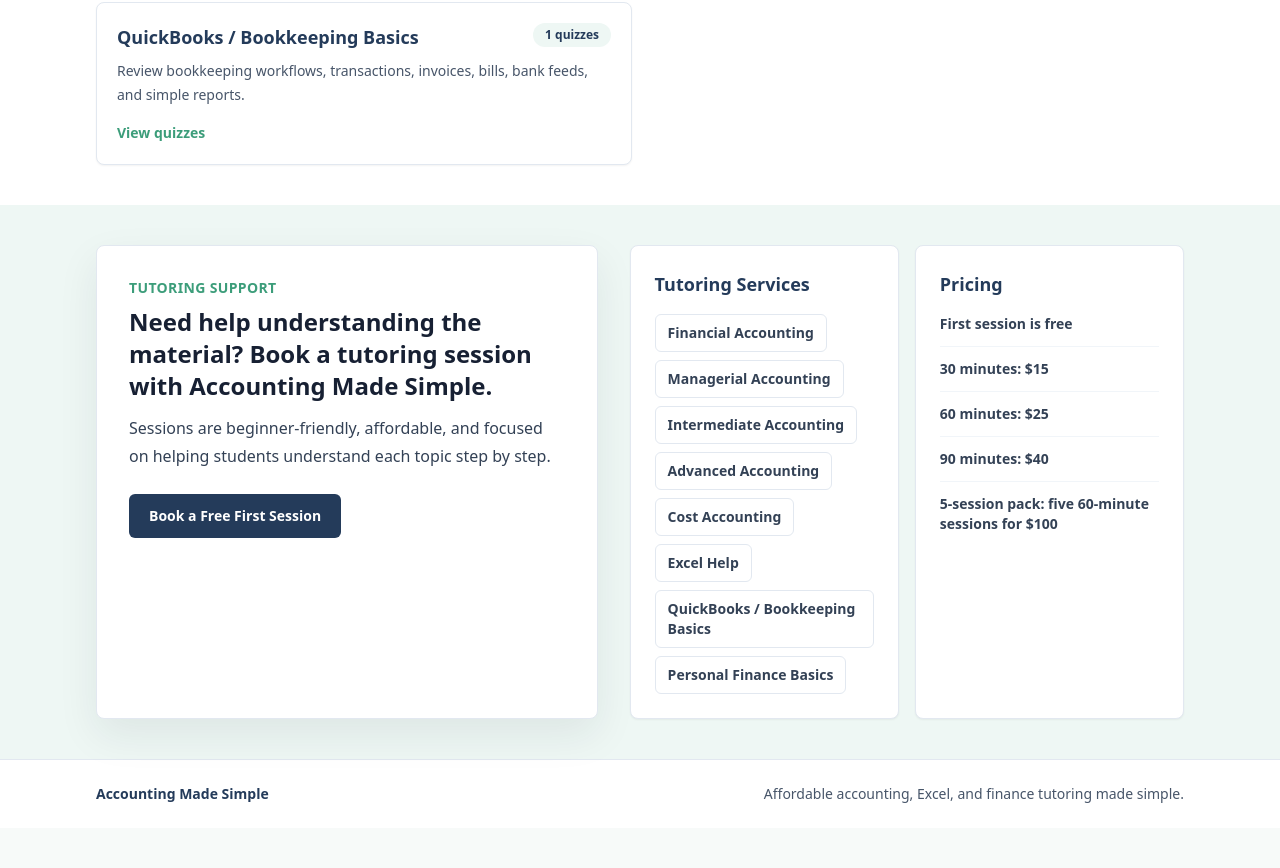
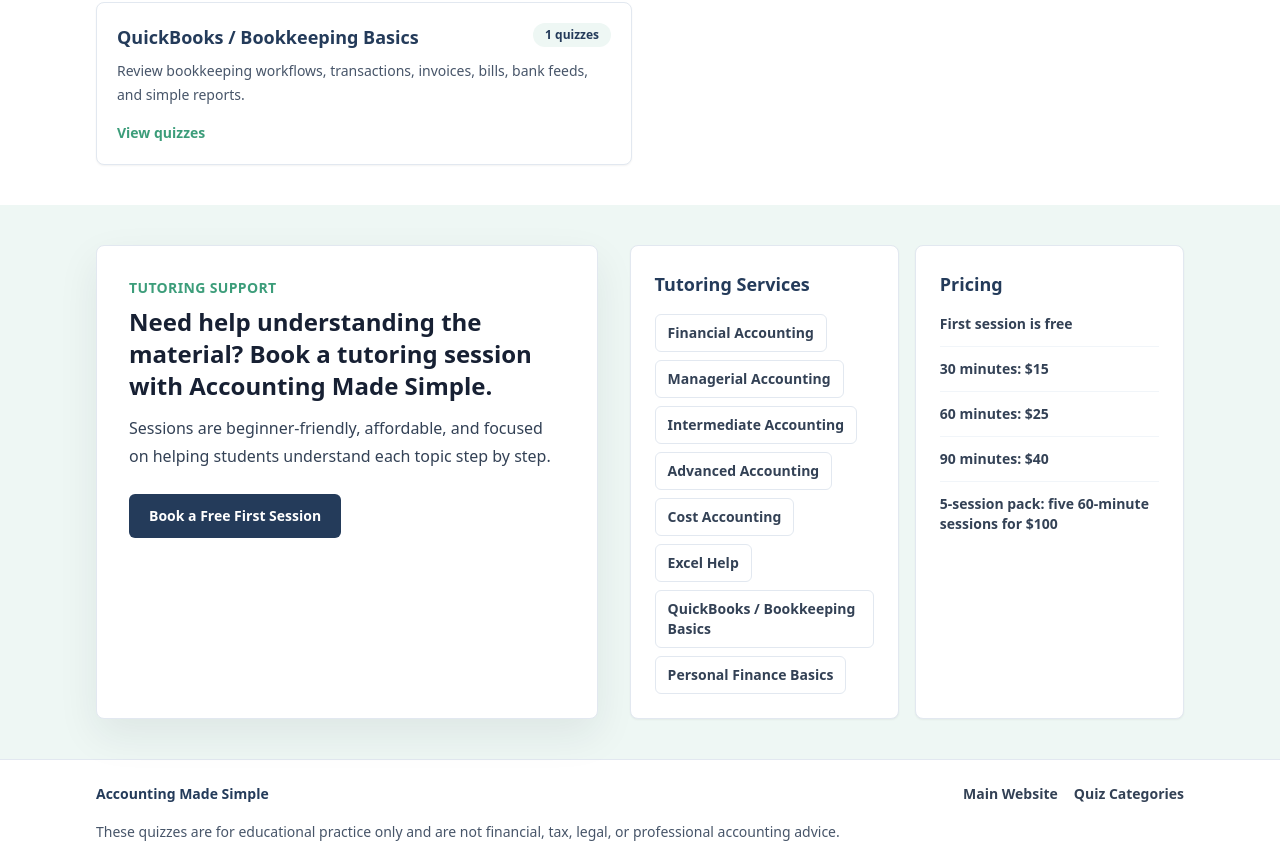
Before and after one commit to ryansoccer21-oss/accounting-made-simple-quiz, a Next.js app: page / in a window 1280 px wide. Shown: the part 1104-1972 px from the top of the page. Before the commit the page ends 1932 px from the top, so only its background shows below. Built offline with nearby package versions, Linux system fonts and the light colour scheme.

Commit message:
Add footer disclaimer

```diff
--- a/src/app/layout.tsx
+++ b/src/app/layout.tsx
@@ -6,6 +6,7 @@ import "./globals.css";
 const siteUrl = "https://accounting-made-simple-quiz.vercel.app";
 const siteDescription =
   "Free accounting, Excel, bookkeeping, and personal finance quizzes with instant feedback and short explanations.";
+const mainWebsiteUrl = "https://accounting-made-simple.vercel.app";
 
 export const metadata: Metadata = {
   metadataBase: new URL(siteUrl),
@@ -66,9 +67,26 @@ export default function RootLayout({
         </header>
         {children}
         <footer className="border-t border-slate-200 bg-white">
-          <div className="mx-auto flex max-w-6xl flex-col gap-2 px-4 py-6 text-sm text-slate-600 sm:flex-row sm:items-center sm:justify-between sm:px-6 lg:px-8">
-            <p className="font-semibold text-navy">Accounting Made Simple</p>
-            <p>Affordable accounting, Excel, and finance tutoring made simple.</p>
+          <div className="mx-auto flex max-w-6xl flex-col gap-4 px-4 py-6 text-sm text-slate-600 sm:px-6 lg:px-8">
+            <div className="flex flex-col gap-3 sm:flex-row sm:items-center sm:justify-between">
+              <p className="font-semibold text-navy">Accounting Made Simple</p>
+              <div className="flex flex-wrap gap-4 font-semibold">
+                <a
+                  href={mainWebsiteUrl}
+                  target="_blank"
+                  rel="noopener noreferrer"
+                  className="text-slate-700 transition hover:text-navy"
+                >
+                  Main Website
+                </a>
+                <Link href="/#categories" className="text-slate-700 transition hover:text-navy">
+                  Quiz Categories
+                </Link>
+              </div>
+            </div>
+            <p className="max-w-4xl leading-6">
+              These quizzes are for educational practice only and are not financial, tax, legal, or professional accounting advice.
+            </p>
           </div>
         </footer>
       </body>
```
